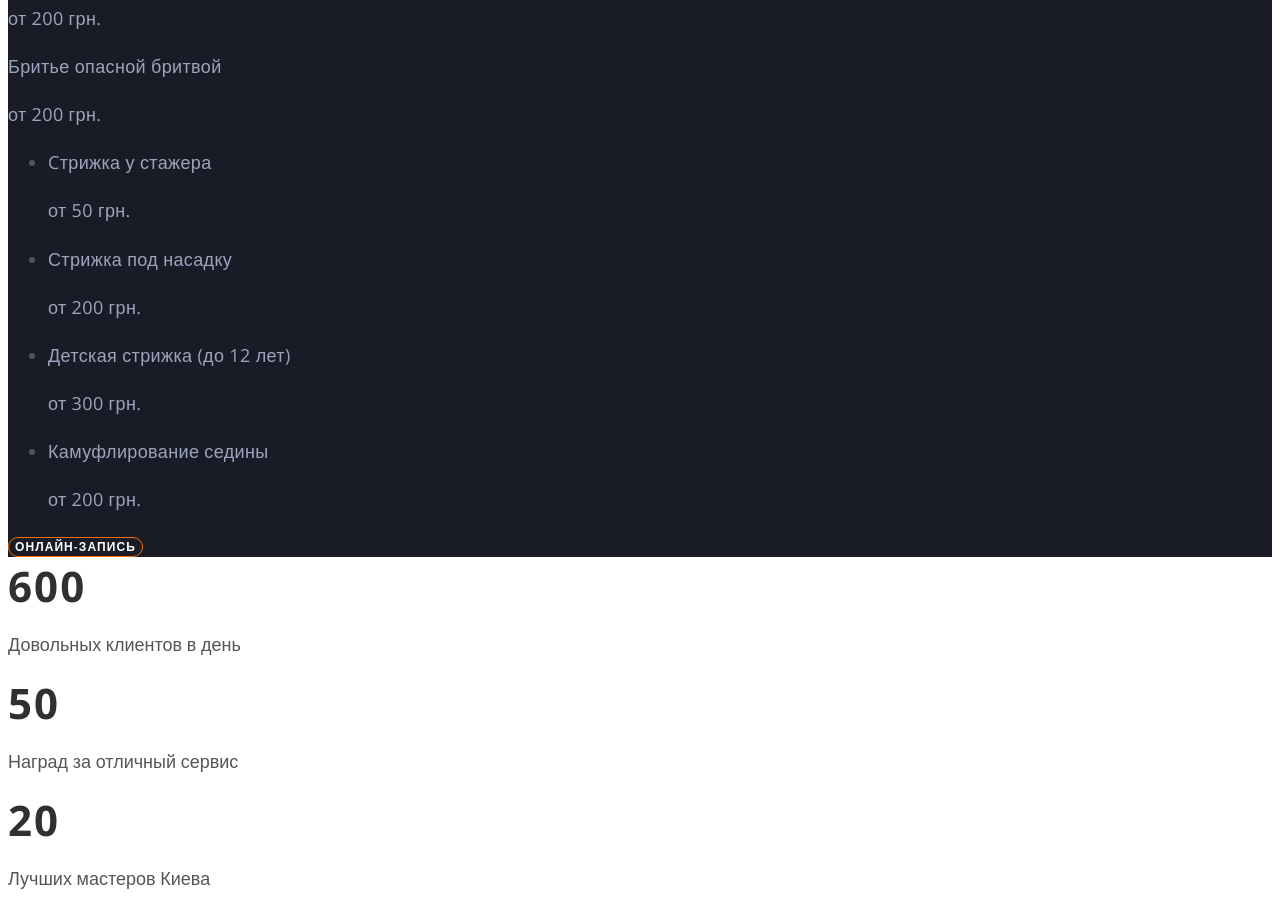
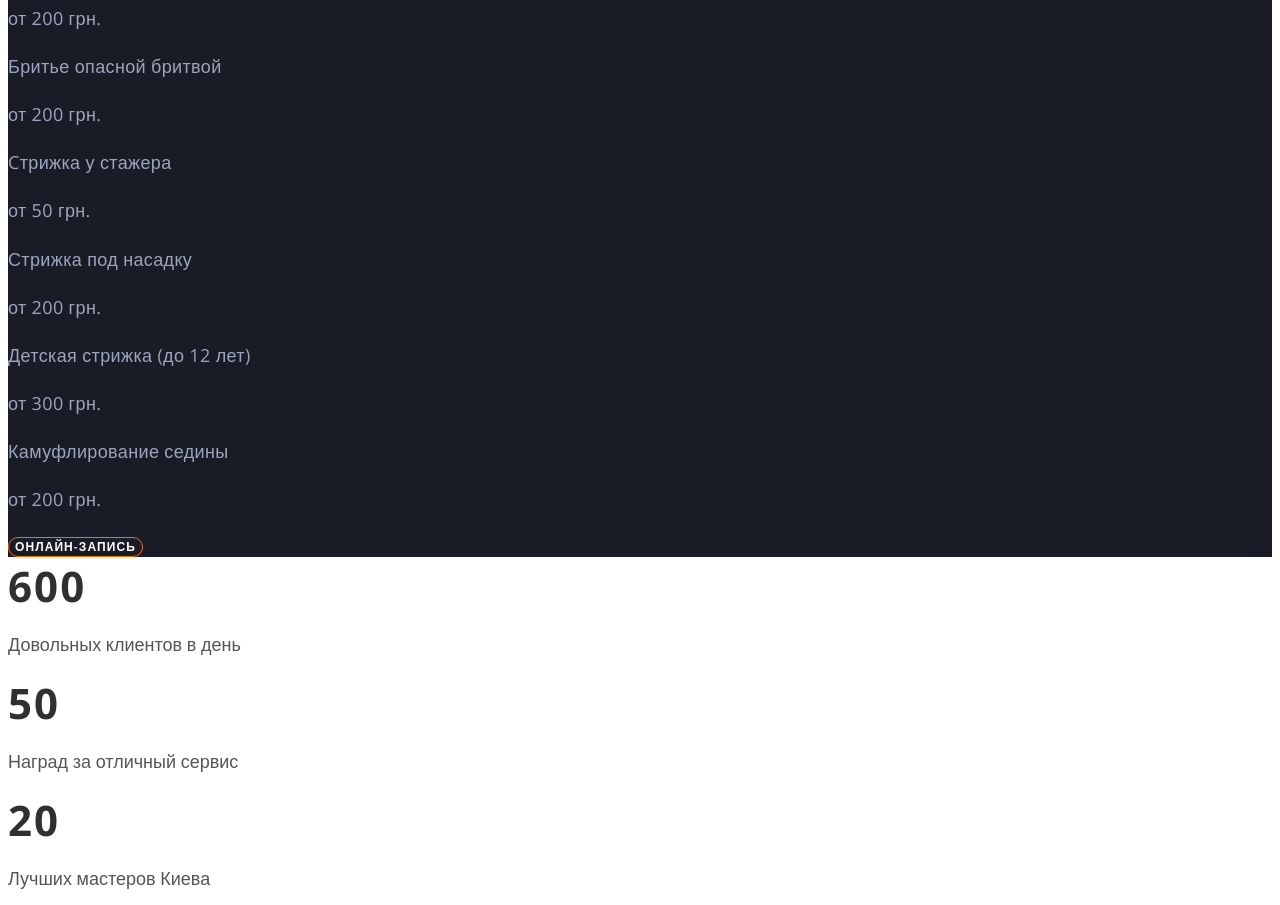
Before and after one commit to Nejdancs/barbershop, a plain HTML site: page index.html in a window 1280 px wide. Shown: the part 2082-2987 px from the top of the page. Drawn offline with nearby package versions, Linux system fonts and the light colour scheme.

Commit message:
Добавляет стили текста

```diff
--- a/index.html
+++ b/index.html
@@ -16,6 +16,7 @@
     <link rel="stylesheet" href="./css/styles.css" />
   </head>
   <body>
+    <!-- page header  -->
     <header class="page-header">
       <a href="./index.html"><img src="./images/Logo.svg" alt="Логотип" /></a>
 
@@ -117,7 +118,7 @@
           </li>
         </ul>
 
-        <ul>
+        <ul class="list">
           <li>
             <p class="price-description">Cтрижка у стажера</p>
             <p class="price-description">от 50 грн.</p>
```
